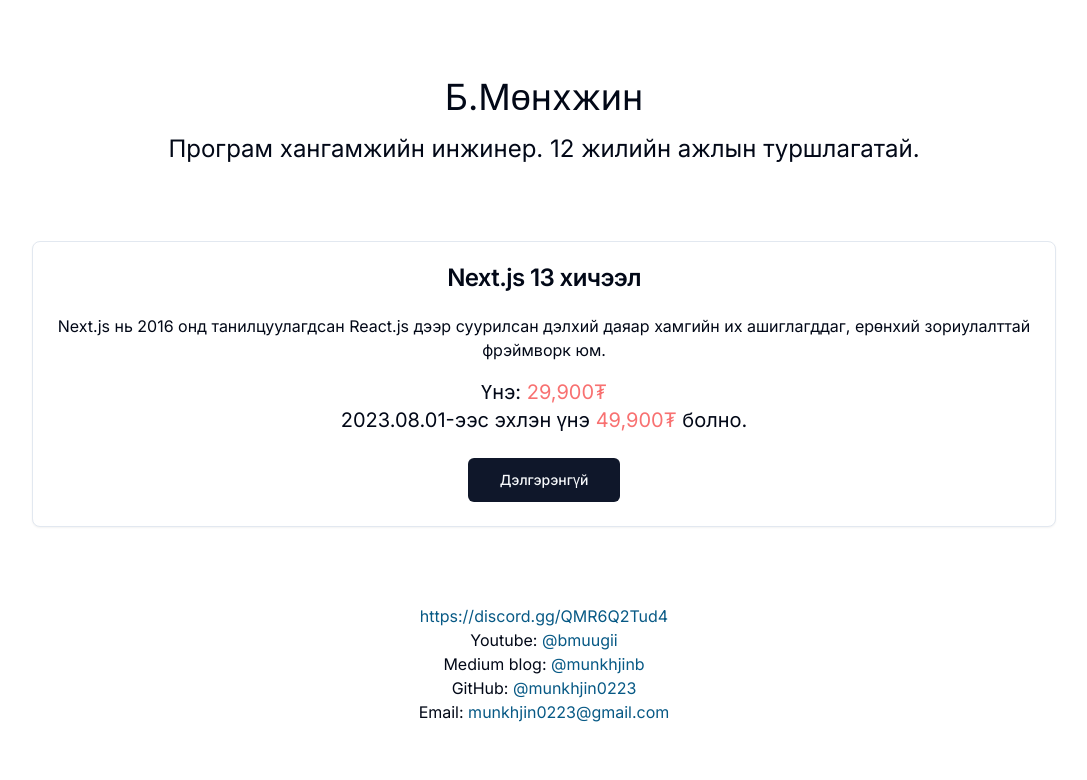
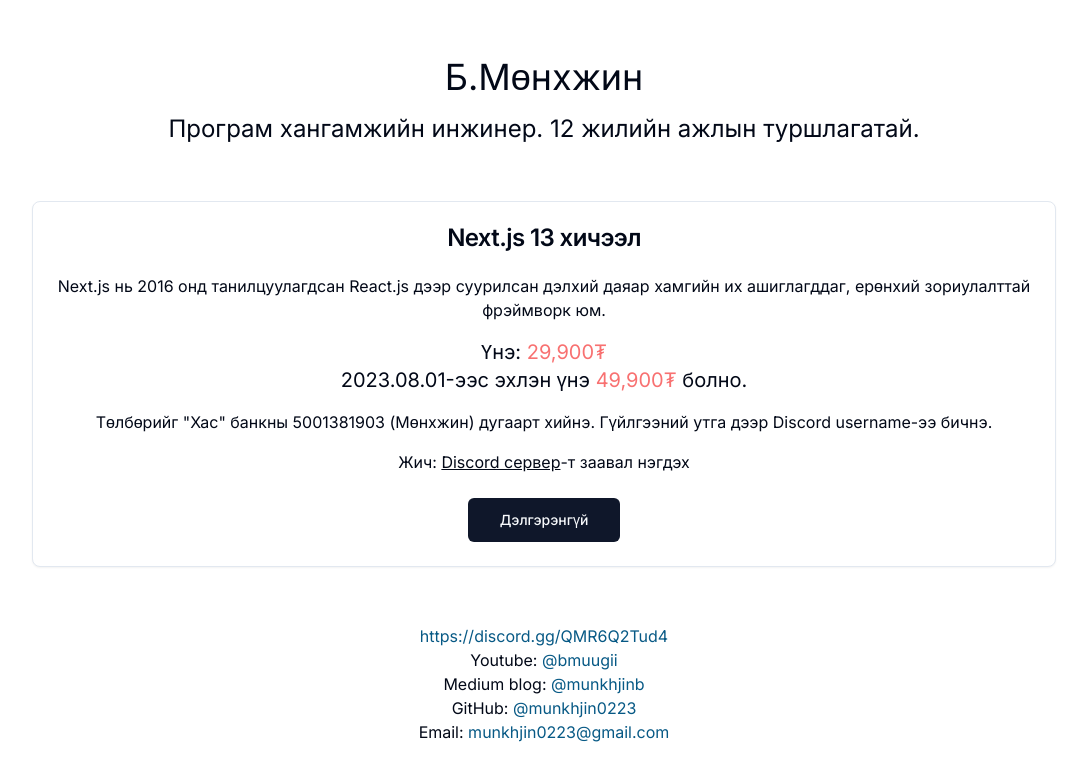
Before and after one commit to munkhjin0223/munkhjin, a Next.js app: page / in a window 1280 px wide. Shown: the top 780 px of the page, without its empty margins (96-1183 px from the left). Built offline with nearby package versions, Linux system fonts and the light colour scheme.

Commit message:
add payment info

```diff
--- a/src/components/NextJsLesson.tsx
+++ b/src/components/NextJsLesson.tsx
@@ -19,6 +19,17 @@
         <p className='text-xl'>
           Үнэ: <span className='text-red-400'>29,900₮</span> <br />
           2023.08.01-ээс эхлэн үнэ <span className='text-red-400'>49,900₮</span> болно.
+          <br />
+        </p>
+        <p>
+          Төлбөрийг "Хас" банкны 5001381903 (Мөнхжин) дугаарт хийнэ. Гүйлгээний утга дээр Discord username-ээ бичнэ.
+        </p>
+        <p>
+          Жич:{' '}
+          <a href='https://discord.gg/QMR6Q2Tud4' target='_blank' className='underline'>
+            Discord сервер
+          </a>
+          -т заавал нэгдэх
         </p>
       </CardContent>
       <CardFooter className='justify-center'>
```
